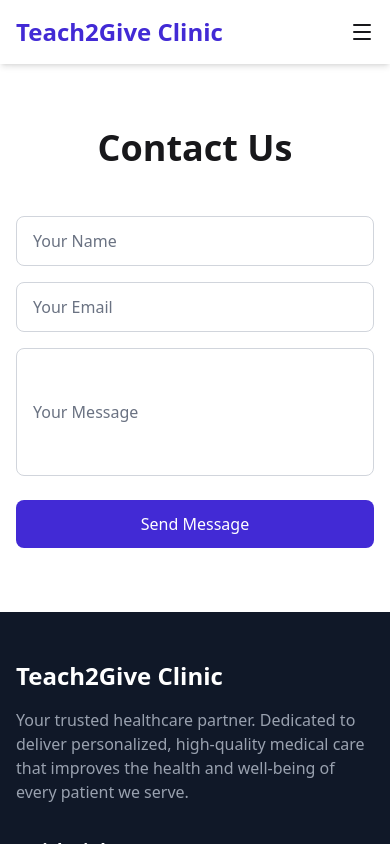
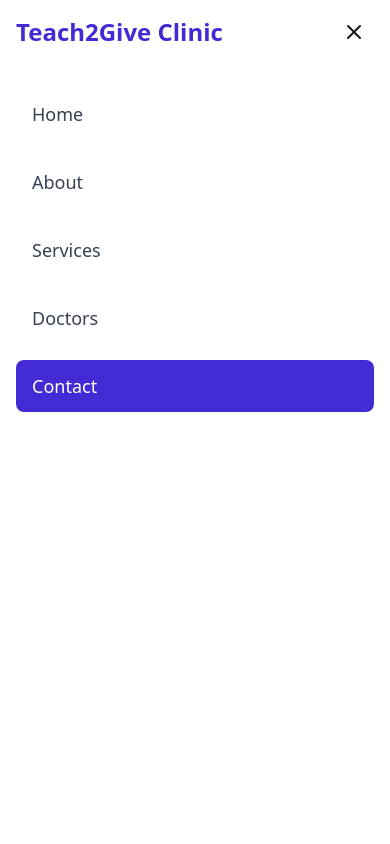
Before and after one commit to MuchiriRobee/Clinic, a React (Vite) app: page /contact in a window 390 px wide. Both pictures are taken after a click on the button "Toggle menu". Shown: the top 844 px of the page. Built offline with nearby package versions, Linux system fonts and the light colour scheme.

Commit message:
Add working mobile menu with toggle

```diff
--- a/src/components/layout/Navbar.tsx
+++ b/src/components/layout/Navbar.tsx
@@ -1,5 +1,7 @@
+// src/components/layout/Navbar.tsx
 import { Link, useLocation } from "react-router-dom";
-import { Menu } from "lucide-react";
+import { Menu, X } from "lucide-react";
+import { useState } from "react";
 
 const navItems = [
   { name: "Home", path: "/" },
@@ -11,12 +13,22 @@ const navItems = [
 
 export default function Navbar() {
   const location = useLocation();
+  const [isOpen, setIsOpen] = useState(false);
+
+  const toggleMenu = () => setIsOpen(!isOpen);
+  const closeMenu = () => setIsOpen(false);
 
   return (
+    <>
       <nav className="bg-white shadow-md sticky top-0 z-50">
         <div className="container mx-auto px-4">
           <div className="flex justify-between items-center h-16">
-          <Link to="/" className="text-2xl font-bold text-primary">
+            {/* Logo */}
+            <Link
+              to="/"
+              className="text-2xl font-bold text-primary"
+              onClick={closeMenu}
+            >
               Teach2Give Clinic
             </Link>
 
@@ -38,11 +50,50 @@ export default function Navbar() {
             </div>
 
             {/* Mobile Menu Button */}
-          <button className="md:hidden">
+            <button
+              onClick={toggleMenu}
+              className="md:hidden p-2 rounded-md hover:bg-gray-100 transition"
+              aria-label="Toggle menu"
+            >
+              {isOpen ? (
+                <X className="w-6 h-6" />
+              ) : (
                 <Menu className="w-6 h-6" />
+              )}
             </button>
           </div>
         </div>
+
+        {/* Mobile Menu Overlay */}
+        {isOpen && (
+          <div className="fixed inset-x-0 top-16 bottom-0 bg-white shadow-lg animate-slide-in" onClick={closeMenu}>
+            <div
+              className="fixed inset-x-0 top-16 bottom-0 bg-white shadow-lg"
+              onClick={(e) => e.stopPropagation()}
+            >
+              <div className="container mx-auto px-4 py-6">
+                <ul className="space-y-4">
+                  {navItems.map((item) => (
+                    <li key={item.path}>
+                      <Link
+                        to={item.path}
+                        onClick={closeMenu}
+                        className={`block py-3 px-4 text-lg font-medium rounded-lg transition ${
+                          location.pathname === item.path
+                            ? "bg-primary text-white"
+                            : "text-gray-700 hover:bg-gray-100"
+                        }`}
+                      >
+                        {item.name}
+                      </Link>
+                    </li>
+                  ))}
+                </ul>
+              </div>
+            </div>
+          </div>
+        )}
       </nav>
+    </>
   );
 }
--- a/tailwind.config.js
+++ b/tailwind.config.js
@@ -17,6 +17,15 @@ export default {
         primary: "#1D4ED8",
         secondary: "#9333EA",
       },
+      animation: {
+      "slide-in": "slideIn 0.3s ease-out",
+    },
+    keyframes: {
+      slideIn: {
+        "0%": { transform: "translateY(-100%)" },
+        "100%": { transform: "translateY(0)" },
+      },
+    },
     },
   },
   plugins: [],
```
Lines whose indentation alone changed are shown as unchanged.
